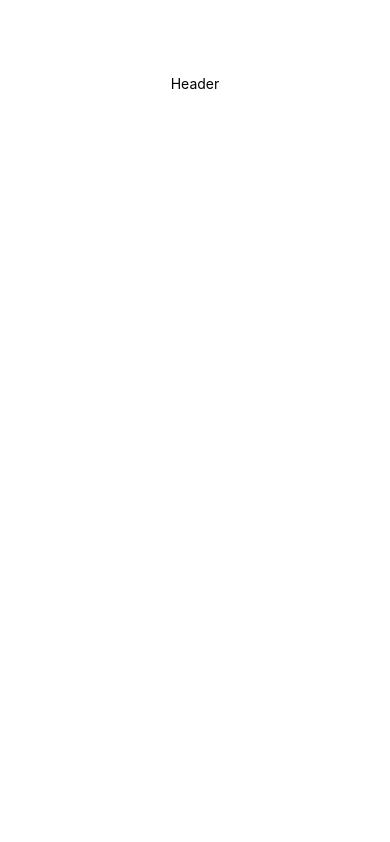
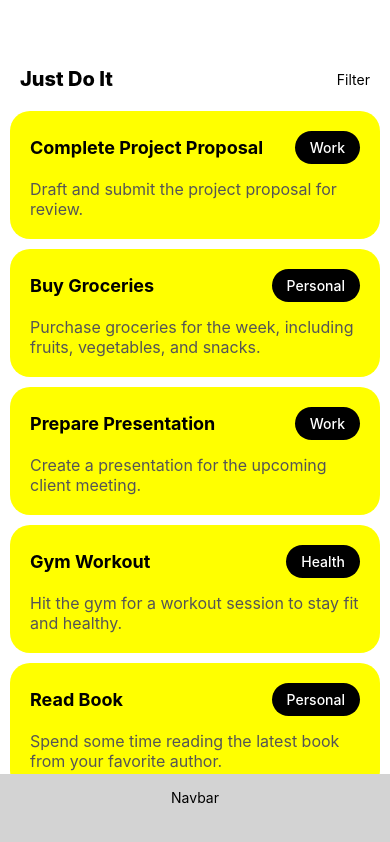
Before and after one commit to OysteinEngell/TDS200_Oppgaver, a React Native app in the folder ToDoList/: screen / in a window 390 px wide. Built offline with nearby package versions, Linux system fonts and the light colour scheme.

Commit message:
Styling
List view

```diff
--- a/ToDoList/App.tsx
+++ b/ToDoList/App.tsx
@@ -4,6 +4,7 @@ import { getAllData, getTasks, storeTask, clearData } from './src/modules/storag
 import { useEffect, useState } from 'react';
 import TaskItemView from './src/components/TaskItemView';
 import {setSampleData} from './src/modules/initData'
+import TaskListView from './src/components/TaskListView';
 
 
 /*
@@ -17,7 +18,7 @@ TODO
 
 [x] initData module for dummy data
 
-[ ] TaskList view component
+[x] TaskList view component
 [ ] TaskList styling
 
 [ ] Add Task button
@@ -39,9 +40,9 @@ TODO
 
 export default function App() {
 
+  const [tasksArray, setTaskesArray] = useState<Task[]>([])
+  setSampleData(tasksArray)
 
-
-  const [tasksArray, setTaskesArray] = useState<Task[]>([])
 
   useEffect(()=>{
     const fetch = async () => {
@@ -49,23 +50,24 @@ export default function App() {
       setTaskesArray(tasksInStorage)
     }
     fetch();
+
   }, [])
+
+  console.log("tasks in storage: " + tasksArray.length)
 
   return (
     <View style={styles.container}>
 
-      <View style={{marginTop: 75, marginBottom: 20}}>
-        <Text>Header</Text>
+      <View style={styles.header}>
+        <Text style={styles.title}>Just Do It</Text>
+        <Text>Filter</Text>
       </View>
 
-      <ScrollView style={styles.list}>
+      <TaskListView tasksArray={tasksArray}/>
 
-      {tasksArray.map((task) => (
-        <TaskItemView key={task.id} task={task}  />
-      ))}
-      </ScrollView>
-
-
+      <View style={styles.nav}>
+          <Text>Navbar</Text>
+      </View>
 
       <StatusBar style="auto" />
     </View>
@@ -74,15 +76,31 @@ export default function App() {
 
 const styles = StyleSheet.create({
   container: {
+    flex: 1,
     backgroundColor: '#fff',
     alignItems: 'center',
     justifyContent: 'center',
+
   },
-  list: {
-    padding: 10,
-
-
-
-
+  header: {
+    flexDirection: 'row',
+    alignItems: 'center',
+    justifyContent: 'space-between',
+    width: '100%',
+    paddingHorizontal: 20,
+    marginBottom: 10,
+  },
+  title: {
+    fontWeight: '800',
+    fontSize: 20,
+  },
+  nav: {
+    backgroundColor: 'lightgray',
+    width: '100%',
+    alignItems: 'center',
+    padding: 15,
+    height: 70,
+    position: 'absolute',
+    bottom: 0,
   }
 });
--- a/ToDoList/src/components/TaskItemView.tsx
+++ b/ToDoList/src/components/TaskItemView.tsx
@@ -8,9 +8,18 @@ interface TaskProps {
 const TaskItemView = ({ task }: TaskProps) => {
     return(
         <View style={styles.container}>
-                <Text style={styles.title}>{task.title}</Text>
+            <View>
+                <TouchableOpacity/>
+            </View>
+            <View style={styles.content}>
+                <View style={styles.header}>
+                    <Text style={styles.title}>{task.title}</Text>
+                    <View style={styles.tagBackground}>
+                        <Text style={styles.tags}>{task.tag}</Text>
+                    </View>
+                </View>
                 <Text style={styles.description}>{task.description}</Text>
-                <Text style={styles.tags}>{task.tag}</Text>
+            </View>
         </View>
     )
 }
@@ -20,7 +29,16 @@ const styles = StyleSheet.create({
         backgroundColor: 'yellow',
         borderRadius: 20,
         padding: 20,
-        elevation: 2, // Add shadow for a card-like effect
+        marginBottom: 10
+    },
+    content: {
+        flexDirection: 'column',
+    },
+    header: {
+        flexDirection: 'row',
+        justifyContent: 'space-between',
+        alignItems: 'center',
+        marginBottom: 15,
     },
     title: {
         fontSize: 18,
@@ -30,15 +48,16 @@ const styles = StyleSheet.create({
         fontSize: 16,
         color: '#555',
     },
+    tagBackground: {
+        backgroundColor: 'black',
+        borderRadius: 20,
+    },
     tags: {
         fontSize: 14,
+        fontWeight: '500',
         color: '#fff',
-        backgroundColor: 'black',
-        paddingHorizontal: 10,
-        paddingVertical: 5,
-        borderRadius: 10,
-        alignSelf: "flex-start",
-
+        paddingHorizontal: 15,
+        paddingVertical: 8,
     },
   });
 
--- /dev/null
+++ b/ToDoList/src/components/TaskListView.tsx
@@ -0,0 +1,22 @@
+import React from "react";
+import {View, ScrollView, StyleSheet} from "react-native"
+import TaskItemView from "./TaskItemView";
+
+const TaskListView = ({ tasksArray } : {tasksArray: Task[] }) => {
+    return (
+        <ScrollView style={styles.list}>
+            {tasksArray.map((task) => (
+                <TaskItemView key={task.id} task={task}  />
+            ))}
+         </ScrollView>
+    )
+}
+
+const styles = StyleSheet.create({
+    list: {
+        padding: 10,
+        maxHeight: '80%'
+    }
+})
+
+export default TaskListView
--- a/ToDoList/src/modules/initData.ts
+++ b/ToDoList/src/modules/initData.ts
@@ -75,6 +75,9 @@ import {storeTaskArray} from './storage'
   ];
 
 
-export const setSampleData = async () => {
-    await storeTaskArray(tasks)
+export const setSampleData = async (tasksArray: Task[]) => {
+    if(tasksArray.length == 0){
+      console.log("no data in storage. Setting sample data...")
+      await storeTaskArray(tasks)
+    }
 }
```
